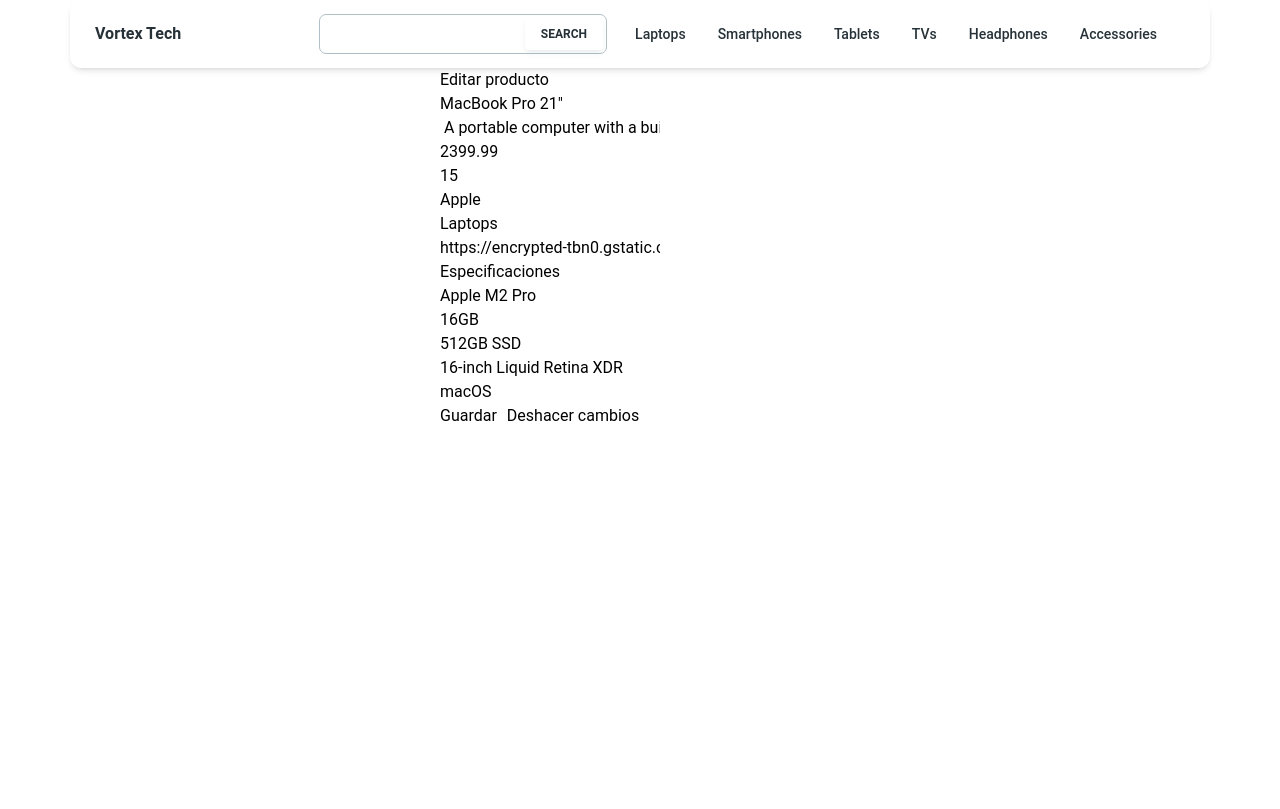
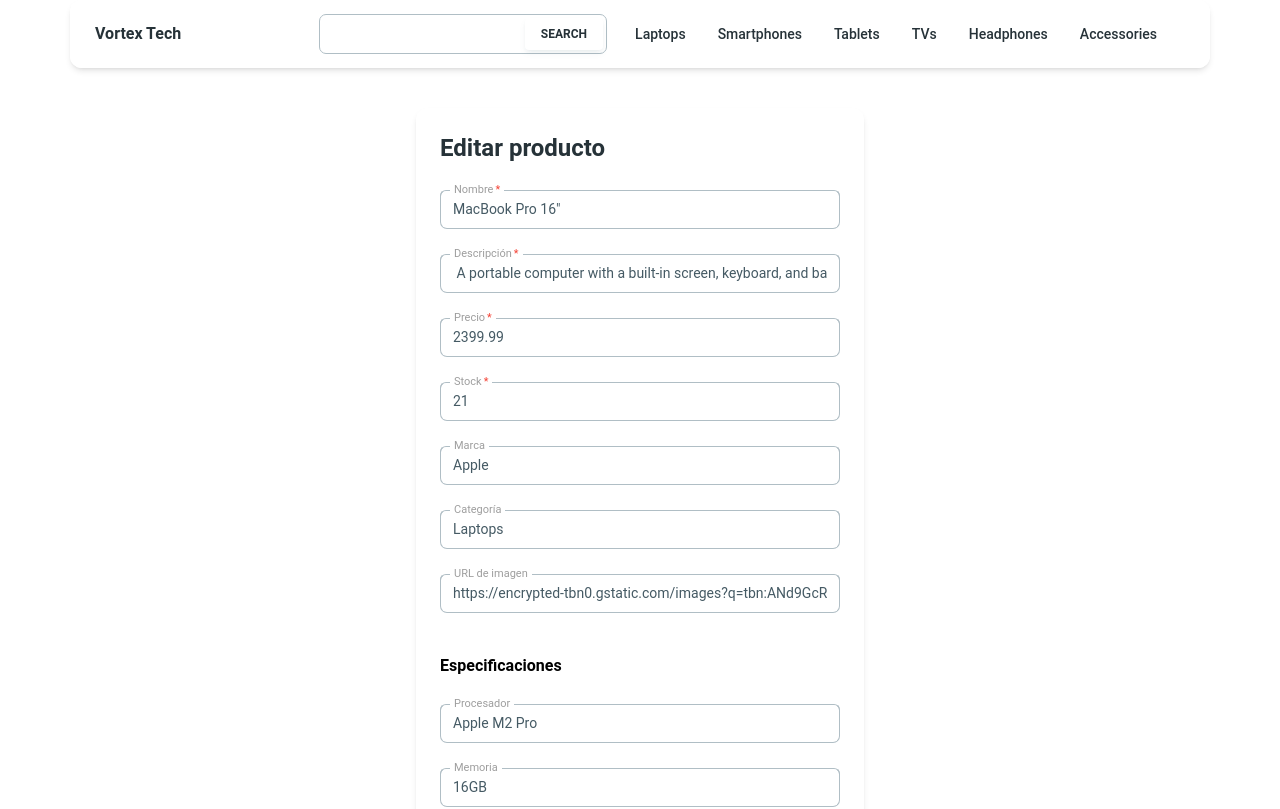
Before and after one commit to antonellaq25/frontend-akademi-antonellaquintana, a React (Vite) app: page /edit/1 in a window 1280 px wide. Shown: the top 809 px of the page. Built offline with nearby package versions, Linux system fonts and the light colour scheme; data requests are answered from the project's data file.

Commit message:
fix revert changes

```diff
--- a/db.json
+++ b/db.json
@@ -2,12 +2,12 @@
   "products": [
     {
       "id": "1",
-      "name": "MacBook Pro 21\"",
+      "name": "MacBook Pro 16\"",
       "category": "Laptops",
       "brand": "Apple",
       "price": 2399.99,
       "description": " A portable computer with a built-in screen, keyboard, and battery for work and entertainment.",
-      "stock": "15",
+      "stock": "21",
       "specifications": {
         "processor": "Apple M2 Pro",
         "memory": "16GB",
@@ -22,7 +22,7 @@
       "name": "MacBook Air 20\"",
       "category": "Laptops",
       "brand": "Apple",
-      "price": 2399,
+      "price": "1500",
       "description": " A portable computer with a built-in screen, keyboard, and battery for work and entertainment.",
       "stock": "40",
       "specifications": {
@@ -41,7 +41,7 @@
       "brand": "Apple",
       "price": 999.99,
       "description": " A handheld device that combines a mobile phone with a touchscreen, apps, and internet connectivity.",
-      "stock": 30,
+      "stock": "35",
       "specifications": {
         "processor": "A17 Pro chip",
         "memory": "8GB",
--- a/src/components/common/EditProduct.jsx
+++ b/src/components/common/EditProduct.jsx
@@ -2,12 +2,11 @@
 import { useParams, useNavigate } from "react-router-dom";
 import { useDispatch, useSelector } from "react-redux";
 import { updateProductAction } from "../../store/actions/prodActions";
-import { Alert, Button } from "@material-tailwind/react";
+import { Alert, Input, Button, Typography } from "@material-tailwind/react";
 import axios from "axios";
 
 const EditProduct = () => {
   const { id } = useParams();
-  const navigate = useNavigate();
   const dispatch = useDispatch();
   const { products } = useSelector(state => state.product);
   const product = products.find(p => p.id.toString() === id);
@@ -74,75 +73,71 @@
     }
   };
   return (
-    <div>
-    <form onSubmit={handleSubmit} style={{ maxWidth: "400px", margin: "auto" }}>
-      <h2>Editar producto</h2>
+    <div className="relative py-10">
+      <form onSubmit={handleSubmit} className="max-w-md mx-auto p-6 bg-white rounded-xl shadow-md space-y-6">
+        <Typography variant="h4" color="blue-gray">
+          Editar producto
+        </Typography>
 
-      <input
+        <Input
+          label="Nombre"
           name="name"
           value={formData.name}
           onChange={handleChange}
-        placeholder="Nombre"
           required
         />
-      <br />
 
-      <input
+        <Input
+          label="Descripción"
           name="description"
           value={formData.description}
           onChange={handleChange}
-        placeholder="Descripción"
           required
         />
-      <br />
 
-      <input
+        <Input
+          label="Precio"
           name="price"
           type="number"
           value={formData.price}
           onChange={handleChange}
-        placeholder="Precio"
           required
         />
-      <br />
 
-      <input
+        <Input
+          label="Stock"
           name="stock"
           type="number"
           value={formData.stock}
           onChange={handleChange}
-        placeholder="Stock"
           required
         />
-      <br />
 
-      <input
+        <Input
+          label="Marca"
           name="brand"
           value={formData.brand}
           onChange={handleChange}
-        placeholder="Marca"
         />
-      <br />
 
-      <input
+        <Input
+          label="Categoría"
           name="category"
           value={formData.category}
           onChange={handleChange}
-        placeholder="Categoría"
         />
-      <br />
 
-      <input
+        <Input
+          label="URL de imagen"
           name="image"
           value={formData.image}
           onChange={handleChange}
-        placeholder="URL de imagen"
         />
-      <br />
 
-      <h4>Especificaciones</h4>
+        <Typography variant="h6" className="pt-4">Especificaciones</Typography>
 
-      <input
+        <Input
+          label="Procesador"
           name="processor"
           value={formData.specifications?.processor || ""}
           onChange={(e) =>
@@ -154,11 +149,10 @@
               }
             })
           }
-        placeholder="Procesador"
         />
-      <br />
 
-      <input
+        <Input
+          label="Memoria"
           name="memory"
           value={formData.specifications?.memory || ""}
           onChange={(e) =>
@@ -170,11 +164,10 @@
               }
             })
           }
-        placeholder="Memoria"
         />
-      <br />
 
-      <input
+        <Input
+          label="Almacenamiento"
           name="storage"
           value={formData.specifications?.storage || ""}
           onChange={(e) =>
@@ -186,11 +179,10 @@
               }
             })
           }
-        placeholder="Almacenamiento"
         />
-      <br />
 
-      <input
+        <Input
+          label="Pantalla"
           name="display"
           value={formData.specifications?.display || ""}
           onChange={(e) =>
@@ -202,11 +194,10 @@
               }
             })
           }
-        placeholder="Pantalla"
         />
-      <br />
 
-      <input
+        <Input
+          label="Sistema Operativo"
           name="operatingSystem"
           value={formData.specifications?.operatingSystem || ""}
           onChange={(e) =>
@@ -218,14 +209,16 @@
               }
             })
           }
-        placeholder="Sistema Operativo"
         />
-      <br />
 
-      <button type="submit">Guardar</button>
-      <button type="button" onClick={handleReset} style={{ marginLeft: "10px" }}>
+        <div className="flex gap-4 pt-4">
+          <Button type="submit" color="blue">
+            Guardar
+          </Button>
+          <Button type="button" onClick={handleReset} color="gray">
             Deshacer cambios
-      </button>
+          </Button>
+        </div>
       </form>
       <Alert
         className="absolute bottom-0 bg-green-800"
```
Lines whose indentation alone changed are shown as unchanged.
